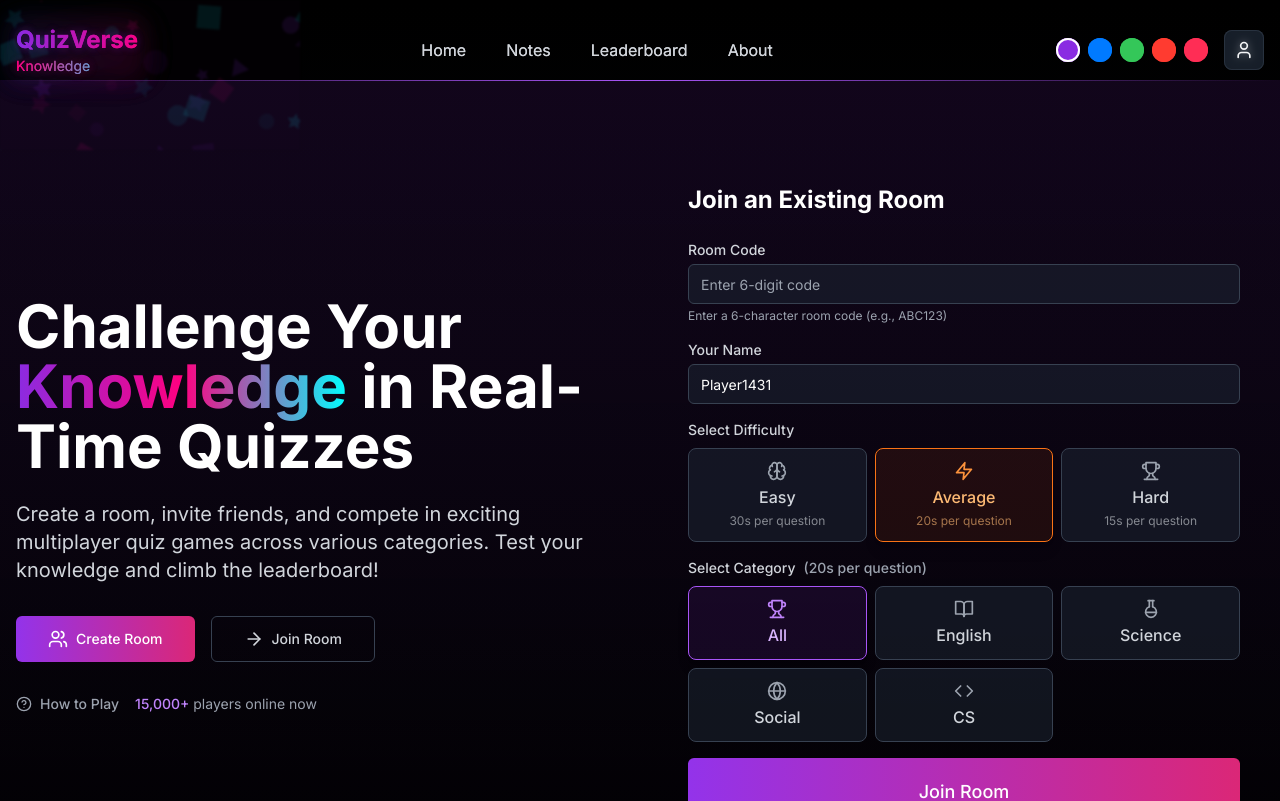
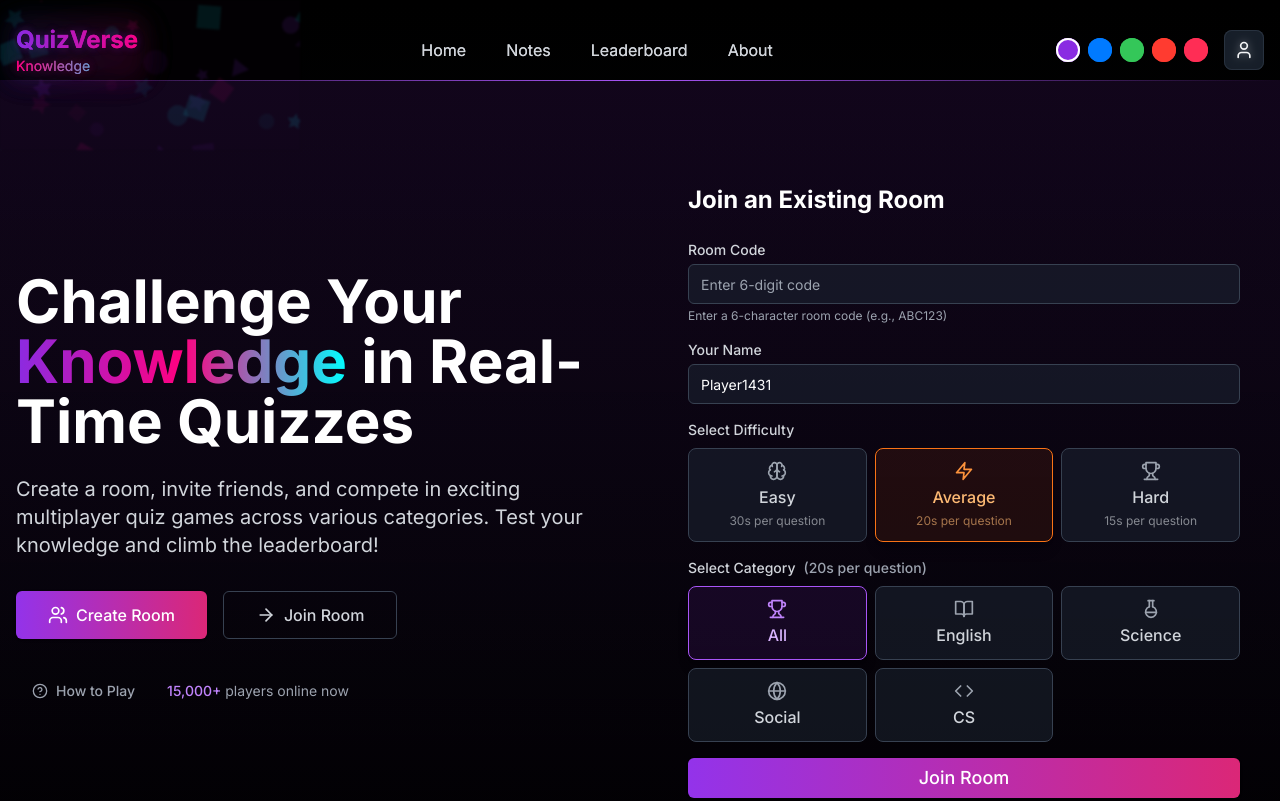
Before and after one commit to Afzal74/TRIVIA-QUIZ, a Next.js app: page / in a window 1280 px wide. Shown: the top 801 px of the page. Built offline with nearby package versions, Linux system fonts and the light colour scheme.

Commit message:
feat: enhance button component with variants and loading states

```diff
--- a/components/ui/button.tsx
+++ b/components/ui/button.tsx
@@ -1,36 +1,116 @@
 "use client"
 
 import * as React from "react"
+import { Slot } from "@radix-ui/react-slot"
+import { cva, type VariantProps } from "class-variance-authority"
 import { cn } from "@/lib/utils"
+import { Loader2 } from "lucide-react"
 
-export interface ButtonProps extends React.ButtonHTMLAttributes<HTMLButtonElement> {
-  variant?: "default" | "destructive" | "outline" | "secondary" | "ghost" | "link"
-  size?: "default" | "sm" | "lg" | "icon"
-  className?: string
+const buttonVariants = cva(
+  "inline-flex items-center justify-center rounded-md text-sm font-medium transition-colors focus-visible:outline-none focus-visible:ring-1 focus-visible:ring-ring disabled:opacity-50 disabled:pointer-events-none ring-offset-background focus-visible:ring-offset-0",
+  {
+    variants: {
+      variant: {
+        default: "bg-primary text-primary-foreground shadow hover:bg-primary/90 active:bg-primary/95",
+        destructive: "bg-destructive text-destructive-foreground shadow hover:bg-destructive/90 active:bg-destructive/95",
+        outline: "bg-background border border-input hover:bg-accent hover:text-accent-foreground active:bg-accent/90",
+        secondary: "bg-secondary text-secondary-foreground shadow hover:bg-secondary/80 active:bg-secondary/90",
+        ghost: "hover:bg-accent hover:text-accent-foreground active:bg-accent/90",
+        link: "underline-offset-4 hover:underline text-primary",
+        success: "bg-green-600 text-white shadow hover:bg-green-700 active:bg-green-800",
+        warning: "bg-yellow-500 text-white shadow hover:bg-yellow-600 active:bg-yellow-700",
+        info: "bg-blue-500 text-white shadow hover:bg-blue-600 active:bg-blue-700",
+      },
+      size: {
+        default: "h-10 px-4 py-2",
+        sm: "h-8 px-3 py-1.5 text-xs",
+        lg: "h-12 px-8 py-3 text-base",
+        xl: "h-14 px-10 py-4 text-lg",
+        icon: "h-10 w-10",
+        "icon-sm": "h-8 w-8",
+        "icon-lg": "h-12 w-12",
+      },
+      fullWidth: {
+        true: "w-full",
+      },
+      rounded: {
+        none: "rounded-none",
+        sm: "rounded-sm",
+        md: "rounded-md",
+        lg: "rounded-lg",
+        xl: "rounded-xl",
+        full: "rounded-full",
+      },
+    },
+    defaultVariants: {
+      variant: "default",
+      size: "default",
+      fullWidth: false,
+      rounded: "md",
+    },
+  }
+)
+
+export interface ButtonProps
+  extends React.ButtonHTMLAttributes<HTMLButtonElement>,
+    VariantProps<typeof buttonVariants> {
+  asChild?: boolean
+  loading?: boolean
+  loadingText?: string
+  leftIcon?: React.ReactNode
+  rightIcon?: React.ReactNode
 }
 
-const Button = React.forwardRef<HTMLButtonElement, ButtonProps>(({ className, variant, size, ...props }, ref) => {
+const Button = React.forwardRef<HTMLButtonElement, ButtonProps>(
+  ({
+    className,
+    variant,
+    size,
+    fullWidth,
+    rounded,
+    asChild = false,
+    loading = false,
+    loadingText,
+    leftIcon,
+    rightIcon,
+    children,
+    disabled,
+    ...props
+  }, ref) => {
+    const Comp = asChild ? Slot : "button"
+    const isDisabled = disabled || loading
+
     return (
-    <button
+      <Comp
         className={cn(
-        "inline-flex items-center justify-center rounded-md text-sm font-medium transition-colors focus-visible:outline-none focus-visible:ring-1 focus-visible:ring-ring disabled:opacity-50 disabled:pointer-events-none ring-offset-background focus-visible:ring-offset-0",
-        variant == "default" && "bg-primary text-primary-foreground shadow hover:bg-primary/90",
-        variant == "destructive" && "bg-destructive text-destructive-foreground shadow hover:bg-destructive/90",
-        variant == "outline" && "bg-background border border-input hover:bg-accent hover:text-accent-foreground",
-        variant == "secondary" && "bg-secondary text-secondary-foreground shadow hover:bg-secondary/80",
-        variant == "ghost" && "hover:bg-accent hover:text-accent-foreground",
-        variant == "link" && "underline-offset-4 hover:underline",
-        size == "default" && "px-4 py-2",
-        size == "sm" && "px-3 py-1.5 rounded-md",
-        size == "lg" && "px-8 py-3 rounded-md",
-        size == "icon" && "h-8 w-8",
-        className,
+          buttonVariants({ variant, size, fullWidth, rounded, className }),
+          loading && "relative text-transparent transition-none hover:text-transparent"
         )}
         ref={ref}
+        disabled={isDisabled}
         {...props}
-    />
+      >
+        {leftIcon && !loading && (
+          <span className="mr-2">{leftIcon}</span>
+        )}
+        {children}
+        {rightIcon && !loading && (
+          <span className="ml-2">{rightIcon}</span>
+        )}
+        {loading && (
+          <>
+            <span className="absolute inset-0 flex items-center justify-center">
+              <Loader2 className="h-4 w-4 animate-spin" />
+            </span>
+            {loadingText && (
+              <span className="sr-only">{loadingText}</span>
+            )}
+          </>
+        )}
+      </Comp>
     )
-})
+  }
+)
 Button.displayName = "Button"
 
-export { Button }
+export { Button, buttonVariants }
```
Lines whose indentation alone changed are shown as unchanged.
